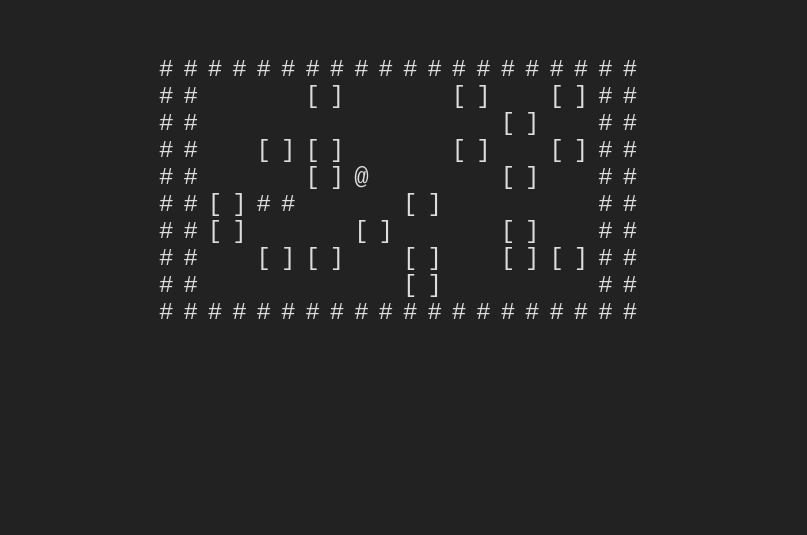
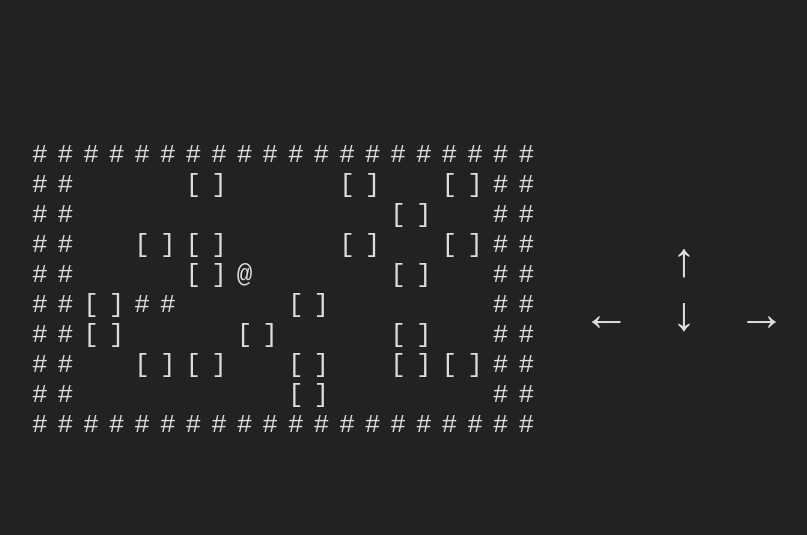
Before and after one commit to klimesf/sokoban, a website built with Parcel: page src/index.html in a window 1280 px wide. Shown: the part 110-645 px from the top of the page, without its empty margins (231-1038 px from the left). Built offline with nearby package versions, Linux system fonts and the light colour scheme.

Commit message:
Add controls

```diff
--- a/src/index.html
+++ b/src/index.html
@@ -8,6 +8,12 @@
   <body>
     <div id="canvas">
       <pre id="matrix"></pre>
+      <div id="control-panel">
+        <a id="up">&uparrow;</a><br />
+        <a id="left">&leftarrow;</a>
+        <a id="down">&downarrow;</a>
+        <a id="right">&rightarrow;</a>
+      </div>
     </div>
   </body>
 </html>
--- a/src/index.ts
+++ b/src/index.ts
@@ -146,4 +146,28 @@ window.addEventListener("keydown", (e) => {
   render();
 });
 
+let upButton = document.getElementById("up")!!;
+upButton.addEventListener("click", () => {
+  movePlayer([-1, 0]);
+  render();
+});
+
+let downButton = document.getElementById("down")!!;
+downButton.addEventListener("click", () => {
+  movePlayer([1, 0]);
+  render();
+});
+
+let leftButton = document.getElementById("left")!!;
+leftButton.addEventListener("click", () => {
+  movePlayer([0, -1]);
+  render();
+});
+
+let rightButton = document.getElementById("right")!!;
+rightButton.addEventListener("click", () => {
+  movePlayer([0, 1]);
+  render();
+});
+
 render();
--- a/src/styles.css
+++ b/src/styles.css
@@ -1,5 +1,9 @@
+html {
+  height: 100%;
+}
+
 body {
-  height: 98vh;
+  min-height: 100%;
   padding: 0px;
   margin: 0px;
   background-color: #222;
@@ -9,10 +13,37 @@ body {
 }
 
 #canvas {
-  width: 500px;
-  height: 500px;
   font-family: "Courier New", Courier, monospace;
   color: #ddd;
-  font-size: 24px;
+  font-size: 200%;
   letter-spacing: 10px;
+  display: flex;
+  justify-content: center;
+  align-items: center;
+  gap: 3rem;
 }
+
+@media (orientation: portrait) {
+  #canvas {
+    font-size: 400%;
+    flex-direction: column;
+  }
+}
+
+@media (orientation: landscape) {
+  #canvas {
+    flex-direction: row;
+  }
+}
+
+#control-panel {
+  text-align: center;
+  font-size: 150%;
+}
+
+#up,
+#down,
+#left,
+#right {
+  cursor: pointer;
+}
```
